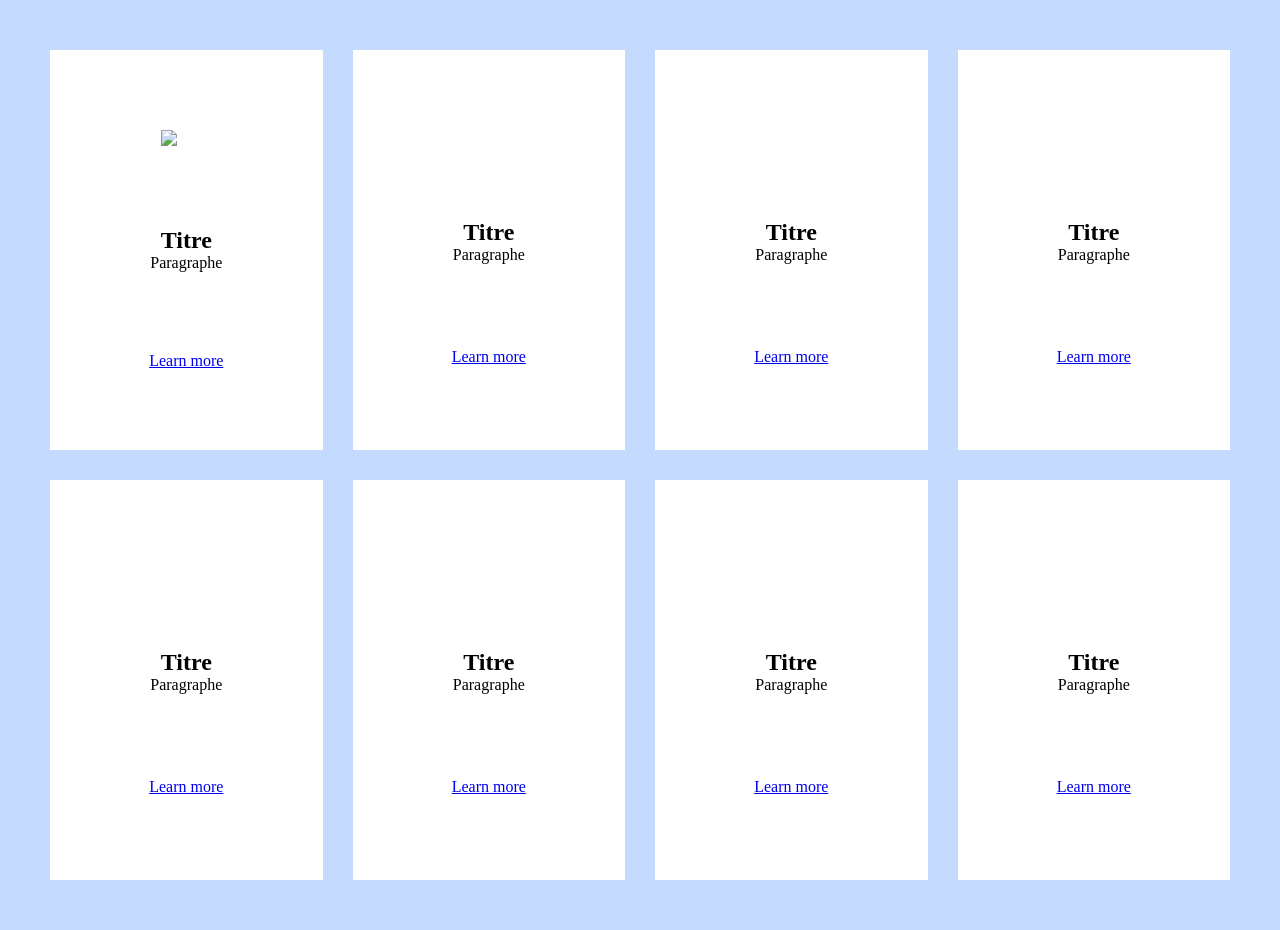
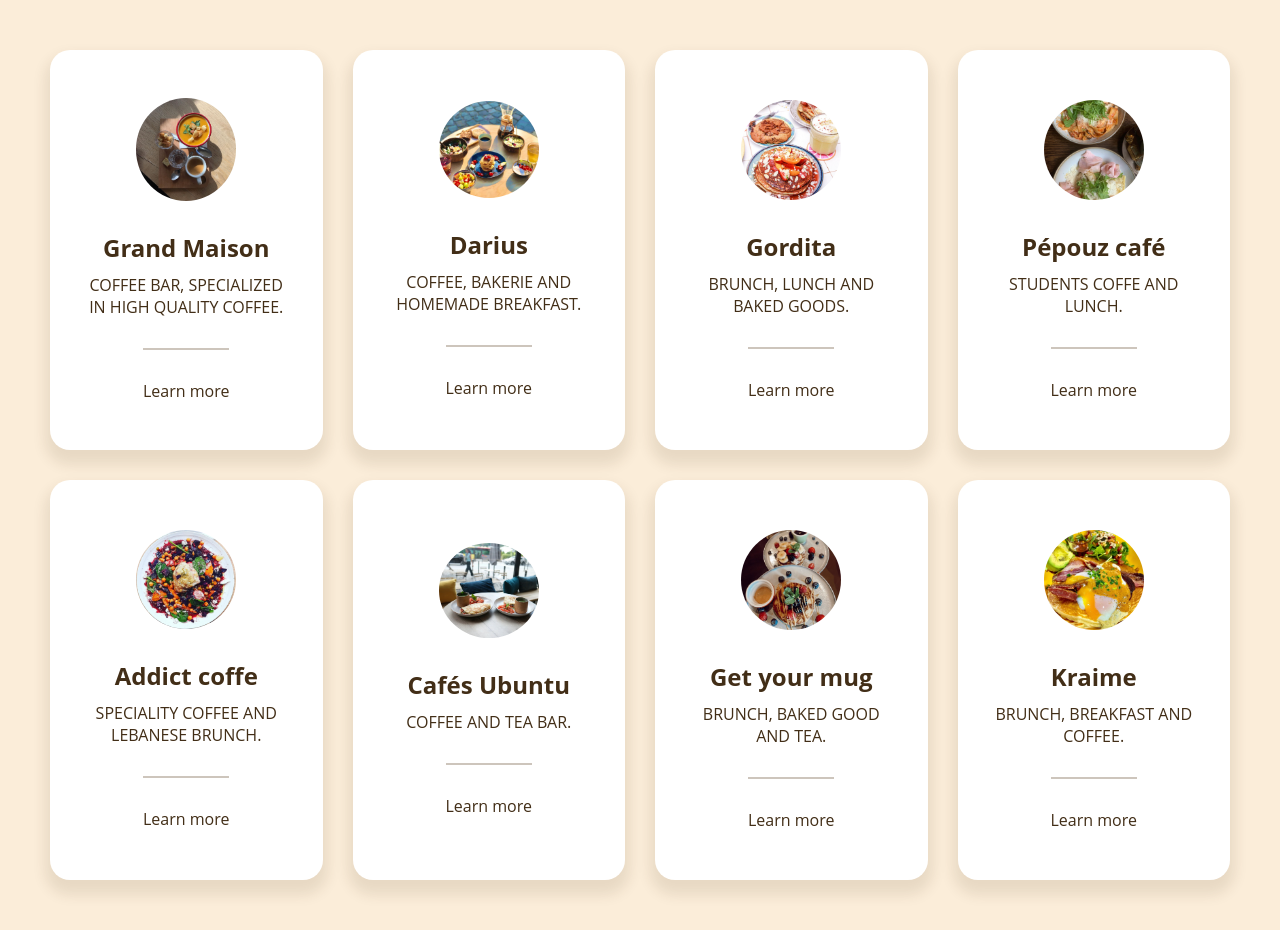
Before and after one commit to Da-nae/favorite-coffee-places, a plain HTML site: page index.html in a window 1280 px wide. Drawn offline with Linux system fonts and the light colour scheme.

Commit message:
uploading the project with the layout

```diff
--- a/index.html
+++ b/index.html
@@ -5,80 +5,80 @@
     <meta http-equiv="X-UA-Compatible" content="IE=edge">
     <meta name="viewport" content="width=device-width, initial-scale=1.0">
     <link href="style.css" rel="stylesheet">
-    <title>Gird away, Grid Ahoy!</title>
+    <title>Best coffee bar in Liège</title>
 </head>
 <body>
     <div id="container">
         <article>
-            <img src="favourites.png">
+            <img src="src/GM.jpg">
             <div>
-                <h2>Titre</h2>
-                <p>Paragraphe</p>
+                <h2>Grand Maison</h2>
+                <p>Coffee bar, specialized in high quality coffee.</p>
             </div>
-            <a href="#">Learn more</a>
+            <a href="https://grandmaison.be">Learn more</a>
         </article>
 
         <article>
-            <img src="">
+            <img src="src/Darius.jpg">
             <div>
-                <h2>Titre</h2>
-                <p>Paragraphe</p>
+                <h2>Darius</h2>
+                <p>Coffee, bakerie and homemade breakfast.</p>
             </div>
-            <a href="#">Learn more</a>
+            <a href="https://www.facebook.com/Darius-Caf%C3%A9-852471188118393/">Learn more</a>
         </article>
 
         <article>
-            <img src="">
+            <img src="src/Gordita.jpg">
             <div>
-                <h2>Titre</h2>
-                <p>Paragraphe</p>
+                <h2>Gordita</h2>
+                <p>Brunch, lunch and baked goods.</p>
             </div>
-            <a href="#">Learn more</a>
+            <a href="https://www.gorditacafe.com/">Learn more</a>
         </article>
 
         <article>
-            <img src="">
+            <img src="src/Pepouz.jpg">
             <div>
-                <h2>Titre</h2>
-                <p>Paragraphe</p>
+                <h2>Pépouz café</h2>
+                <p>Students coffe and lunch.</p>
             </div>
-            <a href="#">Learn more</a>
+            <a href="https://www.facebook.com/Pepouzcafe/">Learn more</a>
         </article>
 
         <article>
-            <img src="">
+            <img src="src/addict.jpg">
             <div>
-                <h2>Titre</h2>
-                <p>Paragraphe</p>
+                <h2>Addict coffe</h2>
+                <p>Speciality coffee and lebanese brunch.</p>
             </div>
-            <a href="#">Learn more</a>
+            <a href="https://www.addictcoffee-liege.be/">Learn more</a>
         </article>
 
         <article>
-            <img src="">
+            <img src="src/Ubuntu.jpg">
             <div>
-                <h2>Titre</h2>
-                <p>Paragraphe</p>
+                <h2>Cafés Ubuntu</h2>
+                <p>Coffee and tea bar.</p>
             </div>
-            <a href="#">Learn more</a>
+            <a href="https://cafes-ubuntu.com/">Learn more</a>
         </article>
 
         <article>
-            <img src="">
+            <img src="src/get.jpg">
             <div>
-                <h2>Titre</h2>
-                <p>Paragraphe</p>
+                <h2>Get your mug</h2>
+                <p>Brunch, baked good and tea.</p>
             </div>
-            <a href="#">Learn more</a>
+            <a href="https://getyourmug.coffee/">Learn more</a>
         </article>
 
         <article>
-            <img src="">
+            <img src="src/kraime.jpg">
             <div>
-                <h2>Titre</h2>
-                <p>Paragraphe</p>
+                <h2>Kraime</h2>
+                <p>Brunch, breakfast and coffee.</p>
             </div>
-            <a href="#">Learn more</a>
+            <a href="https://www.instagram.com/kraime_darius/">Learn more</a>
         </article>
     </div>
 </body>
--- a/style.css
+++ b/style.css
@@ -3,25 +3,58 @@
     padding: 0;
 }
 
+@import url('https://fonts.googleapis.com/css2?family=Open+Sans:wght@300;400;500;700&display=swap');
+
 body {
-    background-color: rgb(196, 219, 255);
+    background-color: rgb(251, 237, 217);
+    color:rgb(66, 46, 23);
+    font-family: 'Open Sans', sans-serif;
 }
 
 img {
-    width: 50px;
+    width: 100px;
+    border-radius: 50%;
 }
 
 article {
     background-color: white;
+    height: 400px;
+    border-radius: 20px;
+
     display: flex;
     flex-direction: column;
     align-items: center;
-    justify-content: space-evenly;
-    height: 400px;
+    justify-content: center;
+
+    box-shadow: 0px 10px 13px 5px rgb(66, 46, 23, 0.1);
 }
 
 article div {
     text-align: center;
+    padding: 30px;
+}
+
+h2 {
+    padding-bottom: 10px;
+}
+
+p {
+    text-transform: uppercase;
+}
+a {
+    border-top: 2px solid rgba(95, 70, 42, 0.312);
+    padding-top: 30px;
+    text-decoration: none;
+    color:rgb(66, 46, 23);
+}
+
+a:hover {
+    background-color: rgb(251, 237, 217);
+    padding: 20px;
+    border-radius: 10px;
+    text-decoration: none;
+    border: none;
+    box-shadow: 0px 10px 13px 5px rgb(66, 46, 23, 0.1);
 }
 
 /* Computer screen */
```
Also changed, not shown: src/Darius.jpg (added), src/GM.jpg (added), src/Get.jpg (added), src/Gordita.jpg (added), src/Kraime.jpg (added), src/Pepouz.jpg (added), src/Ubuntu.jpg (added), src/addict.jpg (added), 1 other file.
